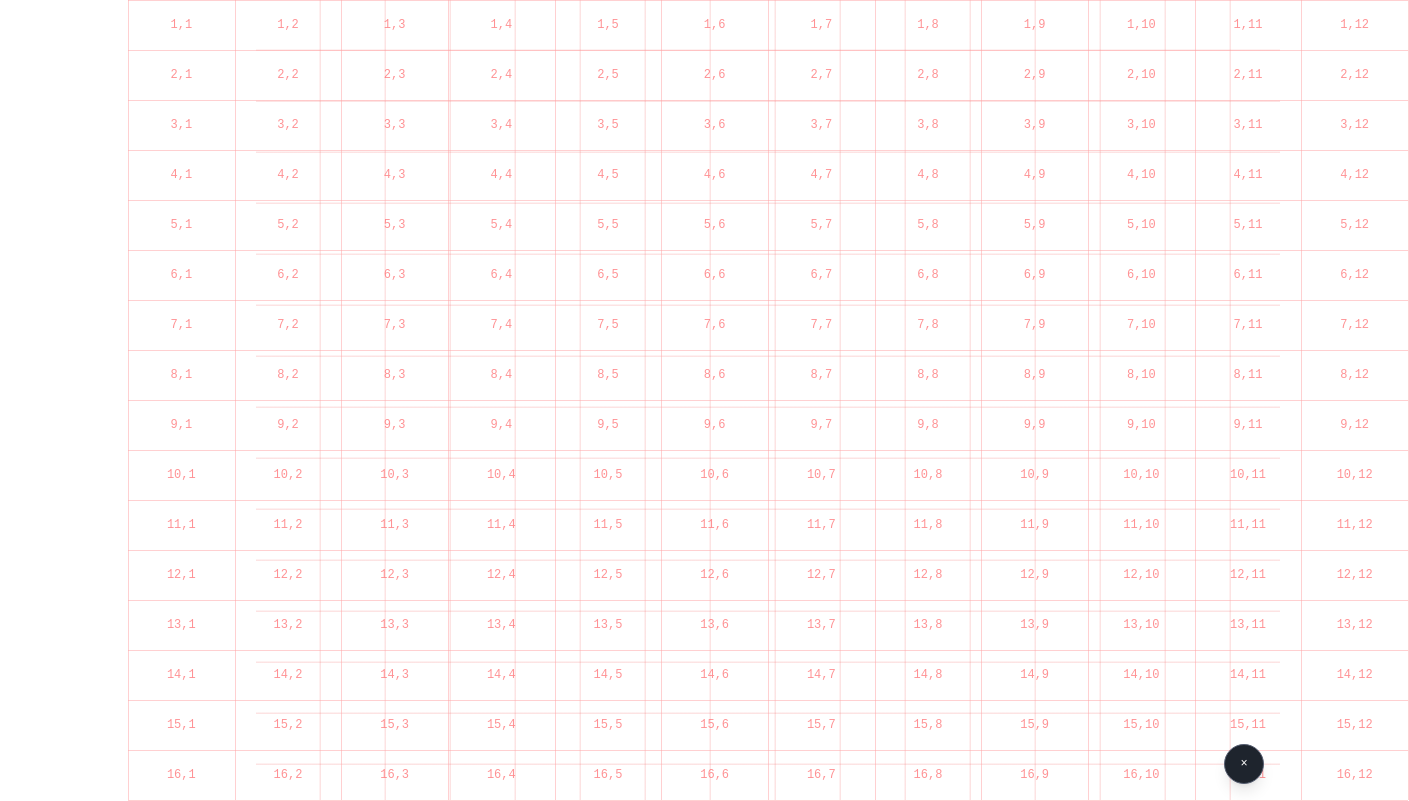
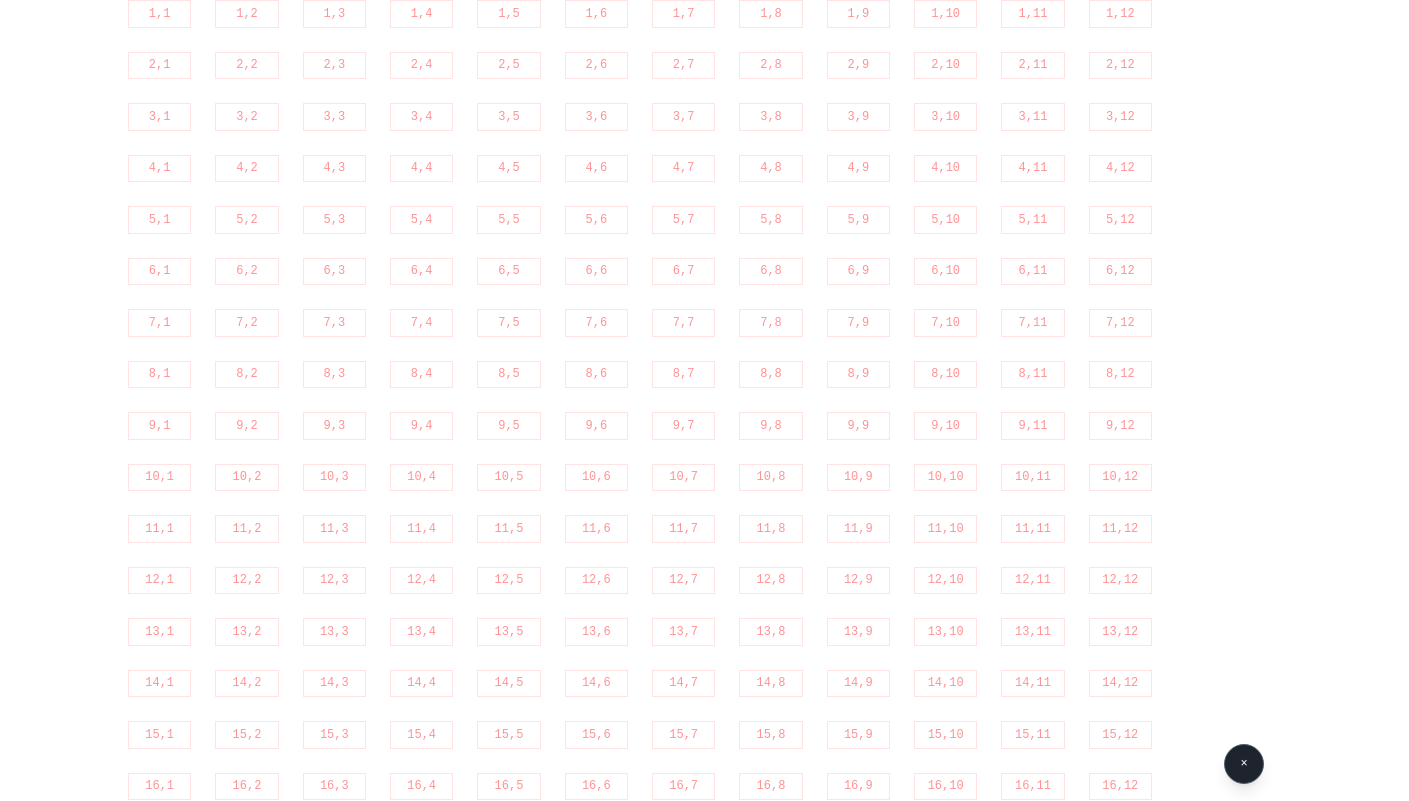
Before and after one commit to zakauwalu-ap/amara-new-site, a Next.js app: page / in a window 1280 px wide. Both pictures are taken after a click on the button "Toggle Grid Debug". Shown: the whole page, 1409 px wide, since content can reach past the window. Built offline with nearby package versions, Linux system fonts and the light colour scheme.

Commit message:
feat: implement PrecisionGrid layout system with debug visualization

```diff
--- a/src/components/sections/HeroSection.tsx
+++ b/src/components/sections/HeroSection.tsx
@@ -1,5 +1,6 @@
 import {
   PrecisionGrid,
+  GridItem,
   GridDebugToggle,
   GridDebugProvider
 } from '@/components/ui/precision-grid';
@@ -9,7 +10,7 @@ const HeroSection = () => {
     <section className="w-screen h-screen">
       <GridDebugProvider>
         <PrecisionGrid>
-          {/* Empty grid - ready for content */}
+          {/* Content will be placed here */}
 
           {/* Debug toggle */}
           <GridDebugToggle />
--- a/src/components/ui/precision-grid.tsx
+++ b/src/components/ui/precision-grid.tsx
@@ -30,10 +30,10 @@ export const PrecisionGrid = ({ children, className }: Omit<PrecisionGridProps,
     <div
       className={cn(
         "precision-grid", // For debug styling
-        "relative w-full h-screen",
+        "relative w-screen h-screen",
         // 12 columns with 8rem (128px) margin and 1.5rem (24px) gutters
         "grid grid-cols-12 grid-rows-[repeat(16,1fr)]",
-        "mx-32", // 8rem horizontal margins
+        "px-32", // 8rem horizontal padding (not margin)
         "gap-x-6 gap-y-6", // 1.5rem gutters
         "py-0", // 0 vertical margin
         className
@@ -86,45 +86,29 @@ export const AbsoluteItem = ({ children, position, className, zIndex = 10 }: Abs
   );
 };
 
-// Debug Grid Overlay
+// Debug Grid Overlay - matches the actual CSS Grid positioning
 const GridDebugOverlay = () => {
   return (
     <>
-      {/* Grid lines */}
-      <div className="absolute inset-0 pointer-events-none z-[9999]">
-        {/* Column lines */}
-        {Array.from({ length: 13 }, (_, i) => (
-          <div
-            key={`col-${i}`}
-            className="absolute top-0 bottom-0 w-px bg-red-300/50"
-            style={{
-              left: `${(i / 12) * 100}%`,
-            }}
-          />
-        ))}
-        {/* Row lines */}
-        {Array.from({ length: 17 }, (_, i) => (
-          <div
-            key={`row-${i}`}
-            className="absolute left-0 right-0 h-px bg-red-300/50"
-            style={{
-              top: `${(i / 16) * 100}%`,
-            }}
-          />
-        ))}
-        {/* Grid cell numbers */}
+      {/* Create a grid that mirrors the actual CSS Grid structure */}
+      <div
+        className="absolute inset-0 pointer-events-none z-[9999] grid grid-cols-12 grid-rows-[repeat(16,1fr)] px-32 gap-x-6 gap-y-6"
+      >
+        {/* Generate grid cells with numbers and borders */}
         {Array.from({ length: 16 }, (_, row) =>
           Array.from({ length: 12 }, (_, col) => (
             <div
               key={`cell-${row}-${col}`}
-              className="absolute text-xs text-red-400/70 font-mono pointer-events-none"
+              className="relative border border-red-300/30"
               style={{
-                top: `${((row + 0.5) / 16) * 100}%`,
-                left: `${((col + 0.5) / 12) * 100}%`,
-                transform: 'translate(-50%, -50%)',
+                gridRow: row + 1,
+                gridColumn: col + 1,
               }}
             >
-              {row + 1},{col + 1}
+              {/* Cell number */}
+              <div className="absolute inset-0 flex items-center justify-center text-xs text-red-400/70 font-mono">
+                {row + 1},{col + 1}
+              </div>
             </div>
           ))
         )}
@@ -150,40 +134,7 @@ export const GridDebugProvider = ({ children }: { children: ReactNode }) => {
   return (
     <DebugContext.Provider value={{ showDebug, toggleDebug }}>
       {children}
-      {/* Apply debug styles globally when enabled */}
-      {showDebug && (
-        <style jsx global>{`
-          .precision-grid {
-            position: relative;
-          }
-          .precision-grid::before {
-            content: '';
-            position: absolute;
-            top: 0;
-            left: 0;
-            right: 0;
-            bottom: 0;
-            background-image:
-              repeating-linear-gradient(
-                to right,
-                transparent,
-                transparent calc((100% - 16rem) / 12 - 1px),
-                rgba(239, 68, 68, 0.15) calc((100% - 16rem) / 12),
-                rgba(239, 68, 68, 0.15) calc((100% - 16rem) / 12 + 1px)
-              ),
-              repeating-linear-gradient(
-                to bottom,
-                transparent,
-                transparent calc(100% / 16 - 1px),
-                rgba(239, 68, 68, 0.15) calc(100% / 16),
-                rgba(239, 68, 68, 0.15) calc(100% / 16 + 1px)
-              );
-            pointer-events: none;
-            z-index: 9998;
-            margin: 0 8rem;
-          }
-        `}</style>
-      )}
+
     </DebugContext.Provider>
   );
 };
```
Also changed, not shown: 1 other file (tests, documents, lock files or other folders).
